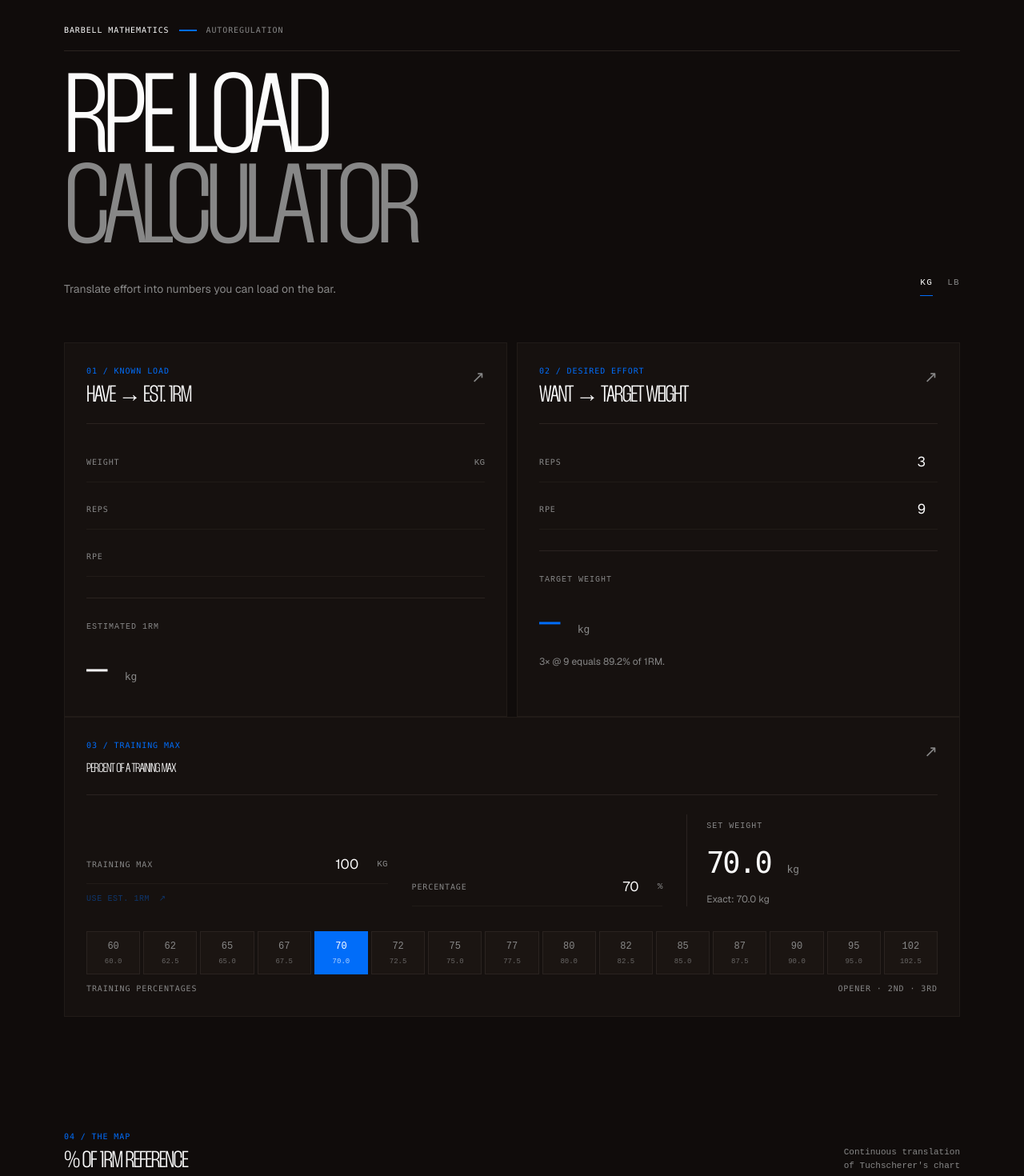
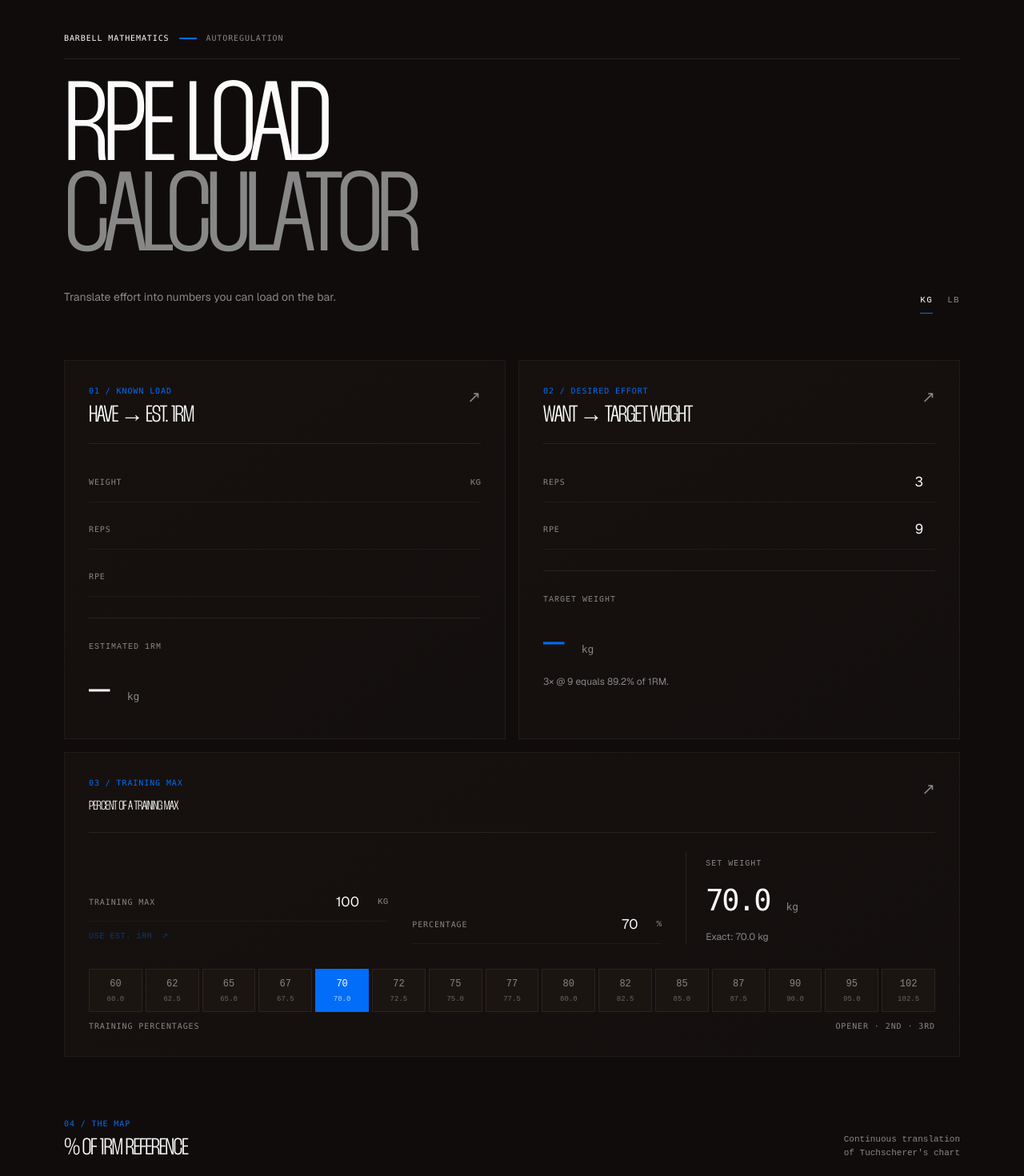
Before and after one commit to mauromltn/rpe-load-calculator, a Next.js app: page / in a window 1280 px wide. Shown: the top 1470 px of the page at 80% size. Built offline with nearby package versions, Linux system fonts and the light colour scheme.

Commit message:
feat: adjust padding and layout for calculator shell and hero sections
V0-Chat-Id: jyfpAoBgQjd

```diff
--- a/app/globals.css
+++ b/app/globals.css
@@ -11,8 +11,8 @@ h1,h2 { font-family:var(--font-thunder), Impact, 'Arial Narrow', Arial, sans-ser
 button,input { font:inherit; }
 button { cursor:pointer; }
 button:disabled { cursor:not-allowed; opacity:.4; }
-.calculator-shell { width:min(1120px,calc(100% - 48px)); margin:0 auto; padding:30px 0 42px; }
-.hero { position:relative; padding-bottom:56px; }
+.calculator-shell { width:min(1120px,calc(100% - 64px)); margin:0 auto; padding:40px 0 56px; }
+.hero { position:relative; padding-bottom:68px; }
 .kicker,.eyebrow,.field-label,.chip-caption,footer,.table-note { font-family:ui-monospace,SFMono-Regular,Menlo,monospace; text-transform:uppercase; letter-spacing:.09em; font-size:10px; }
 .kicker { display:flex; align-items:center; gap:12px; color:var(--muted); }
 .kicker span:first-child { color:var(--text); }.kicker i { width:22px; height:2px; background:var(--accent); display:block; }
@@ -23,13 +23,13 @@ h1 em { color:var(--muted); font-style:normal; }
 .tagline { color:var(--muted); margin:28px 0 0; font-size:14px; }
 .unit-toggle { position:absolute; right:0; bottom:58px; display:flex; gap:18px; }
 .unit-toggle button { color:var(--muted); border:0; border-bottom:1px solid transparent; background:none; padding:8px 0; font-family:ui-monospace,monospace; font-size:11px; letter-spacing:.12em; }.unit-toggle button.active { color:var(--text); border-color:var(--accent); }
-.tool-grid { display:grid; grid-template-columns:1fr 1fr; gap:12px; }
-.panel,.percent-panel { background:var(--surface); border:1px solid var(--line-soft); padding:27px; }
+.tool-grid { display:grid; grid-template-columns:1fr 1fr; gap:16px; }
+.panel,.percent-panel { background:linear-gradient(145deg,var(--surface),#130F0E); border:1px solid var(--line-soft); padding:30px; }
 .panel-header { display:flex; justify-content:space-between; align-items:flex-start; border-bottom:1px solid var(--line); padding-bottom:20px; margin-bottom:24px; }.eyebrow { color:var(--accent); margin-bottom:10px; }.panel h2,.section-heading h2 { font-size:29px; line-height:.95; }.panel-mark { color:var(--muted); font-size:20px; }
 .fields { display:flex; flex-direction:column; gap:10px; }.field { display:grid; grid-template-columns:1fr auto; align-items:center; gap:12px; min-height:49px; border-bottom:1px solid var(--line-soft); }.field-label { color:var(--muted); }.field-control { display:flex; align-items:center; gap:8px; }.field input { width:100px; color:var(--text); background:transparent; border:0; outline:0; text-align:right; font-size:17px; padding:8px 0; }.field input:focus { color:var(--accent); }.suffix { color:var(--muted); font:11px ui-monospace,monospace; text-transform:uppercase; }.field-help { grid-column:1/-1; color:var(--muted); font-size:11px; }
 .result { margin-top:26px; padding-top:21px; border-top:1px solid var(--line); }.result > span,.set-result > span { color:var(--muted); font:10px ui-monospace,monospace; text-transform:uppercase; letter-spacing:.1em; }.result strong,.set-result strong { display:block; margin-top:9px; font-size:44px; font-weight:400; letter-spacing:-.06em; }.result small,.set-result small { color:var(--muted); font-size:13px; letter-spacing:0; }.result p,.set-result p { color:var(--muted); font-size:12px; margin:9px 0 0; }.target strong { color:var(--accent); }
-.reference-section { padding:82px 0 74px; }.section-heading { display:flex; justify-content:space-between; align-items:flex-end; margin-bottom:22px; }.section-heading p { color:var(--muted); font:11px/1.5 ui-monospace,monospace; text-align:right; margin:0; }.table-wrap { overflow-x:auto; border-top:1px solid var(--line); border-bottom:1px solid var(--line); }table { border-collapse:collapse; width:100%; min-width:720px; font:12px ui-monospace,monospace; font-variant-numeric:tabular-nums; }th,td { height:42px; text-align:center; border-bottom:1px solid var(--line-soft); }thead th { color:var(--muted); font-weight:400; height:38px; }tbody th { color:var(--muted); font-weight:400; width:11%; }td { color:var(--text); }tr:last-child th,tr:last-child td { border-bottom:0; }.highlight-axis { color:var(--accent)!important; }.selected-cell { background:var(--accent); color:var(--bg); font-weight:bold; }.table-note { display:flex; align-items:center; gap:8px; color:var(--muted); margin-top:13px; }.legend { width:7px; height:7px; background:var(--accent); display:inline-block; }
-.percent-panel { margin-bottom:60px; }.percent-layout { display:grid; grid-template-columns:1.2fr 1fr 1fr; gap:30px; align-items:end; }.percent-fields { position:relative; }.text-button { background:none; border:0; color:var(--accent); font:10px ui-monospace,monospace; padding:12px 0 0; text-transform:uppercase; letter-spacing:.06em; }.text-button span { margin-left:5px; }.set-result { border-left:1px solid var(--line); padding-left:24px; }.set-result strong { font-size:37px; }.chips { display:grid; grid-template-columns:repeat(15,1fr); gap:4px; margin-top:31px; }.chips button { min-width:0; border:1px solid var(--line); background:var(--surface-2); color:var(--muted); padding:9px 3px 7px; }.chips button.active { background:var(--accent); color:white; border-color:var(--accent); }.chips span,.chips small { display:block; font-family:ui-monospace,monospace; }.chips span { font-size:12px; }.chips small { color:inherit; opacity:.7; font-size:9px; margin-top:4px; }.chip-caption { display:flex; justify-content:space-between; color:var(--muted); margin-top:10px; }
+.reference-section { padding:0 0 78px; }.section-heading { display:flex; justify-content:space-between; align-items:flex-end; margin-bottom:22px; }.section-heading p { color:var(--muted); font:11px/1.5 ui-monospace,monospace; text-align:right; margin:0; }.table-wrap { overflow-x:auto; border-top:1px solid var(--line); border-bottom:1px solid var(--line); }table { border-collapse:collapse; width:100%; min-width:720px; font:12px ui-monospace,monospace; font-variant-numeric:tabular-nums; }th,td { height:42px; text-align:center; border-bottom:1px solid var(--line-soft); }thead th { color:var(--muted); font-weight:400; height:38px; }tbody th { color:var(--muted); font-weight:400; width:11%; }td { color:var(--text); }tr:last-child th,tr:last-child td { border-bottom:0; }.highlight-axis { color:var(--accent)!important; }.selected-cell { background:var(--accent); color:var(--bg); font-weight:bold; }.table-note { display:flex; align-items:center; gap:8px; color:var(--muted); margin-top:13px; }.legend { width:7px; height:7px; background:var(--accent); display:inline-block; }
+.percent-panel { margin-top:16px; margin-bottom:76px; }.percent-layout { display:grid; grid-template-columns:1.2fr 1fr 1fr; gap:30px; align-items:end; }.percent-fields { position:relative; }.text-button { background:none; border:0; color:var(--accent); font:10px ui-monospace,monospace; padding:12px 0 0; text-transform:uppercase; letter-spacing:.06em; }.text-button span { margin-left:5px; }.set-result { border-left:1px solid var(--line); padding-left:24px; }.set-result strong { font-size:37px; }.chips { display:grid; grid-template-columns:repeat(15,1fr); gap:4px; margin-top:31px; }.chips button { min-width:0; border:1px solid var(--line); background:var(--surface-2); color:var(--muted); padding:9px 3px 7px; }.chips button.active { background:var(--accent); color:white; border-color:var(--accent); }.chips span,.chips small { display:block; font-family:ui-monospace,monospace; }.chips span { font-size:12px; }.chips small { color:inherit; opacity:.7; font-size:9px; margin-top:4px; }.chip-caption { display:flex; justify-content:space-between; color:var(--muted); margin-top:10px; }
 footer { display:flex; justify-content:space-between; gap:20px; border-top:1px solid var(--line); padding-top:17px; color:var(--muted); line-height:1.5; }footer a { color:var(--text); text-decoration:none; }footer a:hover { color:var(--accent); }
-@media (max-width:680px) { .calculator-shell { width:min(100% - 28px,520px); padding:20px 0 30px; }.hero { padding-bottom:45px; }.kicker { gap:8px; font-size:9px; }.hero-rule { margin:15px 0 28px; }h1 { font-size:18vw; line-height:.86; letter-spacing:-.045em; }.tagline { max-width:250px; margin-top:22px; line-height:1.45; }.unit-toggle { right:2px; bottom:43px; }.tool-grid { grid-template-columns:1fr; gap:10px; }.panel,.percent-panel { padding:19px; }.panel-header { padding-bottom:17px; margin-bottom:18px; }.panel h2,.section-heading h2 { font-size:26px; }.fields { gap:6px; }.field { min-height:46px; }.field input { width:82px; font-size:16px; }.result { margin-top:20px; padding-top:18px; }.result strong { font-size:38px; }.reference-section { padding:52px 0; }.section-heading { align-items:flex-start; flex-direction:column; gap:13px; margin-bottom:18px; }.section-heading p { text-align:left; }.table-wrap { margin-right:-14px; }.table-note { font-size:9px; }.percent-layout { grid-template-columns:1fr; gap:13px; }.set-result { border-left:0; border-top:1px solid var(--line); padding:18px 0 0; }.chips { grid-template-columns:repeat(5,1fr); gap:5px; margin-top:25px; }.chips button { padding:8px 2px 6px; }.chip-caption { flex-direction:column; gap:5px; }footer { flex-direction:column; gap:10px; font-size:9px; } }
+@media (max-width:680px) { .calculator-shell { width:min(100% - 28px,520px); padding:24px 0 36px; }.hero { padding-bottom:52px; }.kicker { gap:8px; font-size:9px; }.hero-rule { margin:15px 0 28px; }h1 { font-size:18vw; line-height:.86; letter-spacing:-.045em; }.tagline { max-width:250px; margin-top:22px; line-height:1.45; }.unit-toggle { right:2px; bottom:43px; }.tool-grid { grid-template-columns:1fr; gap:10px; }.panel,.percent-panel { padding:19px; }.panel-header { padding-bottom:17px; margin-bottom:18px; }.panel h2,.section-heading h2 { font-size:26px; }.fields { gap:6px; }.field { min-height:46px; }.field input { width:82px; font-size:16px; }.result { margin-top:20px; padding-top:18px; }.result strong { font-size:38px; }.reference-section { padding:52px 0; }.section-heading { align-items:flex-start; flex-direction:column; gap:13px; margin-bottom:18px; }.section-heading p { text-align:left; }.table-wrap { margin-right:-14px; }.table-note { font-size:9px; }.percent-layout { grid-template-columns:1fr; gap:13px; }.set-result { border-left:0; border-top:1px solid var(--line); padding:18px 0 0; }.chips { grid-template-columns:repeat(5,1fr); gap:5px; margin-top:25px; }.chips button { padding:8px 2px 6px; }.chip-caption { flex-direction:column; gap:5px; }footer { flex-direction:column; gap:10px; font-size:9px; } }
 @media print { .calculator-shell { width:100%; padding:0; } body { background:var(--bg); color:var(--text); } .unit-toggle,.text-button,.chips { display:none; } .panel,.percent-panel { break-inside:avoid; } }
```
